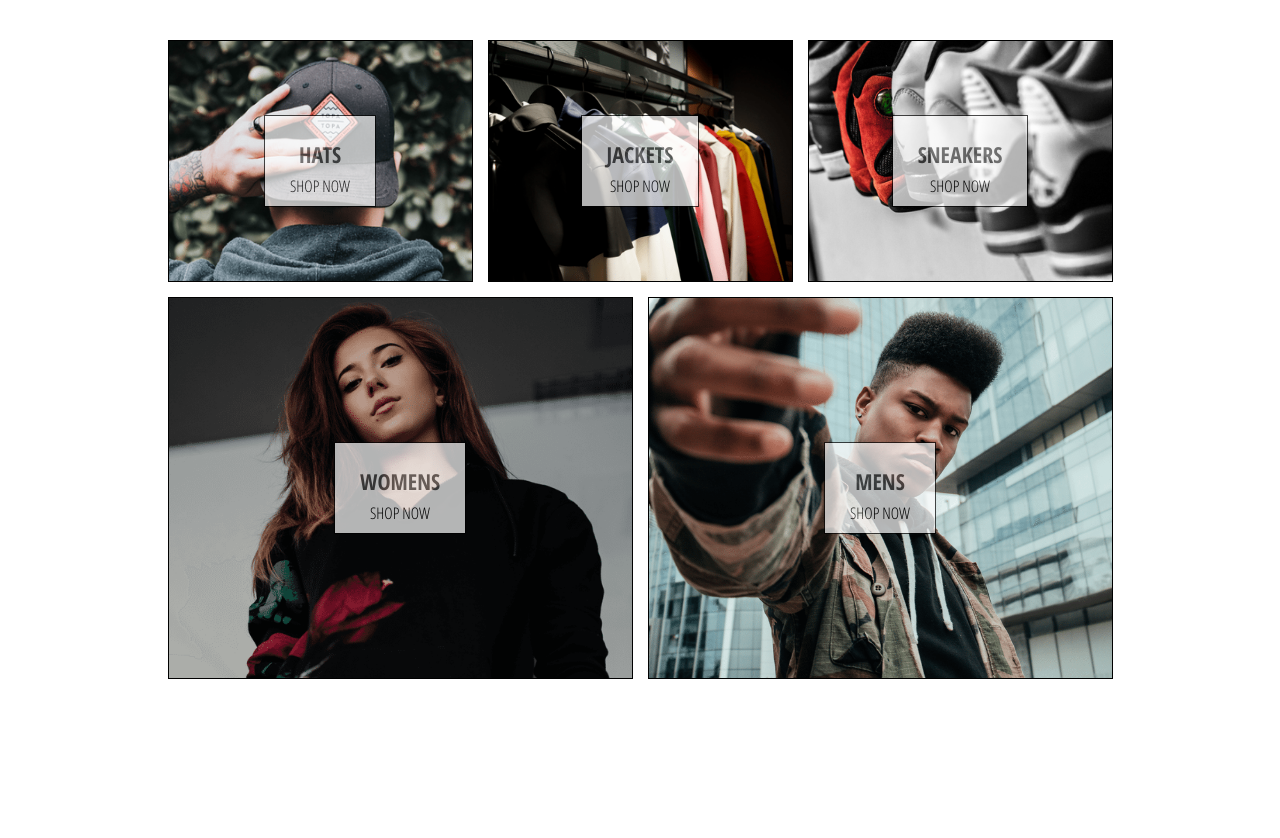
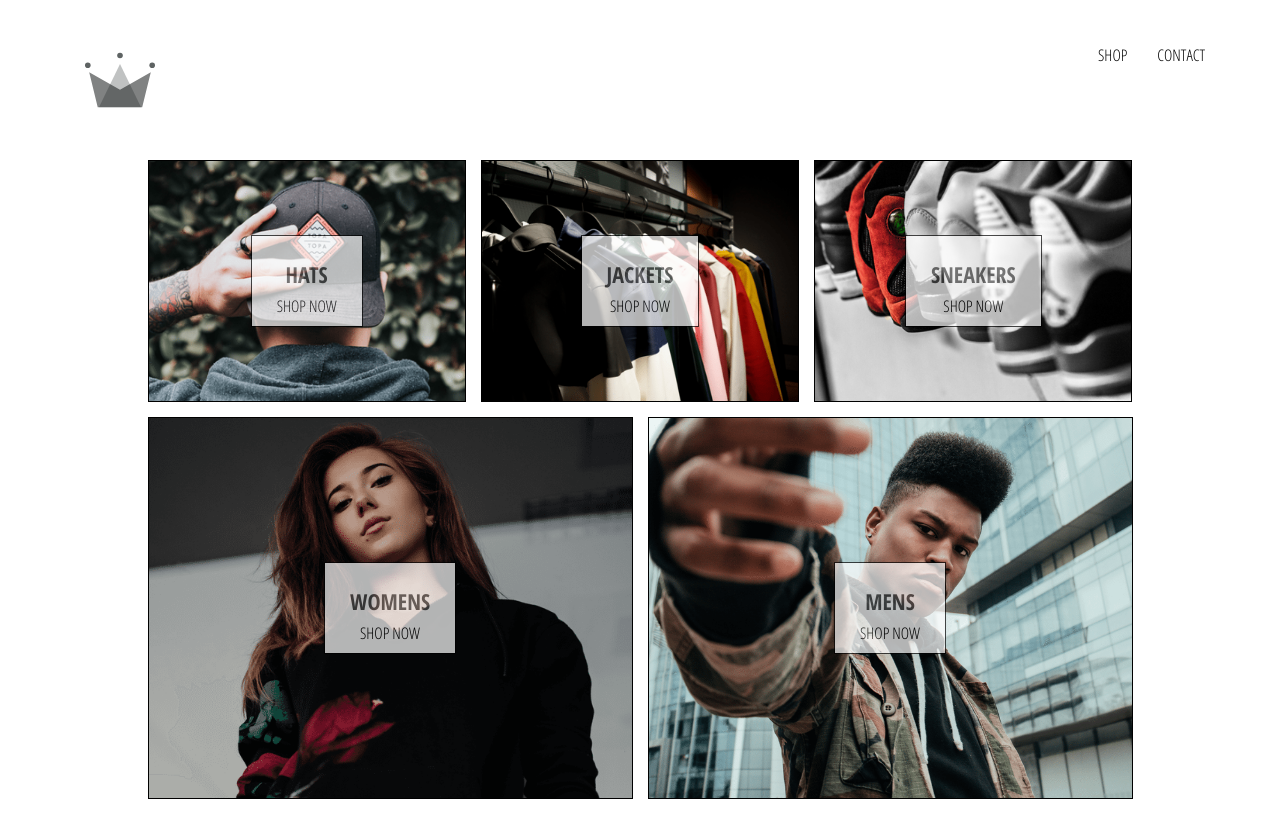
Before and after one commit to khwaniiz/react-clothing, a React (Create React App) app: page / in a window 1280 px wide. Shown: the top 838 px of the page. Before the commit the page ends 800 px from the top, so only its background shows below. Built offline with nearby package versions, Linux system fonts and the light colour scheme.

Commit message:
add header component and links to home, shop page and contact

```diff
--- a/src/App.css
+++ b/src/App.css
@@ -1,4 +1,9 @@
 body {
   font-family: 'Open Sans Condensed';
-  padding: 20px 80px;
+  padding: 20px 60px;
 }
+
+a {
+  text-decoration: none;
+  color: #000;
+}
--- a/src/App.js
+++ b/src/App.js
@@ -4,10 +4,12 @@
 
 import Homepage from './pages/homepage/homepage.component';
 import ShopPage from './pages/shop/shop.component.jsx';
+import Header from './components/header/header.component.jsx';
 
 function App() {
   return (
     <div>
+      <Header />
       <Switch>
         <Route exact path='/' component={Homepage} />
         <Route exact path='/shop' component={ShopPage} />
--- /dev/null
+++ b/src/components/header/header.component.jsx
@@ -0,0 +1,23 @@
+import React from 'react';
+import { Link } from 'react-router-dom';
+
+import { ReactComponent as Logo } from '../../assets/crown.svg';
+import './header.styles.scss';
+
+const Header = () => (
+  <div className='header'>
+    <Link to='/'>
+      <Logo className='logo-container' to='/'></Logo>
+    </Link>
+    <div className='options'>
+      <Link className='option' to='/shop'>
+        SHOP
+      </Link>
+      <Link className='option' to='/'>
+        CONTACT
+      </Link>
+    </div>
+  </div>
+);
+
+export default Header;
--- /dev/null
+++ b/src/components/header/header.styles.scss
@@ -0,0 +1,25 @@
+.header {
+  height: 70px;
+  width: 100%;
+  display: flex;
+  justify-content: space-between;
+  margin-bottom: 50px;
+
+  .logo-container {
+    height: 100%;
+    width: 70px;
+    padding: 25px;
+  }
+
+  .options {
+    width: 50%;
+    height: 100%;
+    display: flex;
+    align-items: center;
+    justify-content: flex-end;
+
+    .option {
+      padding: 10px 15px;
+    }
+  }
+}
```
Also changed, not shown: src/assets/crown.svg (added).
